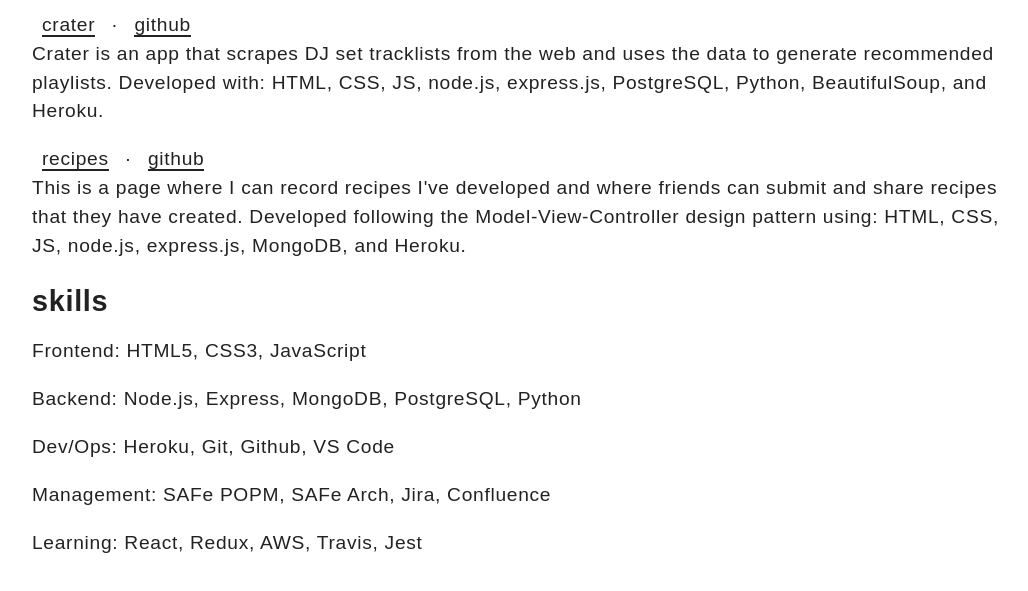
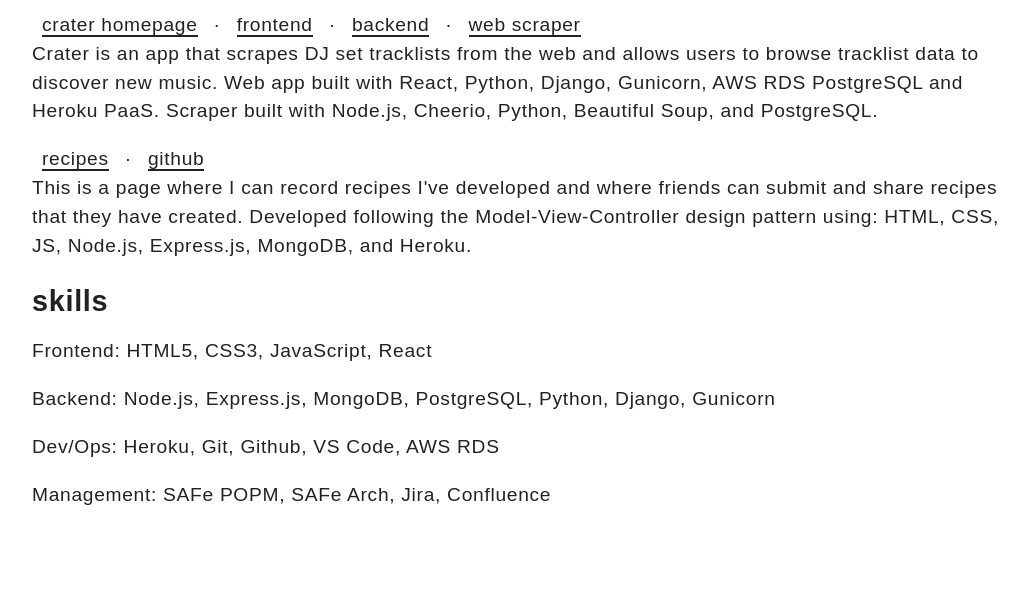
Before and after one commit to drex04/personal-website, a website: page public/projects.html in a window 1280 px wide. Shown: the part 141-732 px from the top of the page, without its empty margins (110-1138 px from the left). Drawn offline with Linux system fonts and the light colour scheme.

Commit message:
updated projects page

```diff
--- a/public/projects.html
+++ b/public/projects.html
@@ -15,22 +15,23 @@
             <h1><a href="index.html">drew's</a> &#9670; projects</h1>
             <h2>projects</h2>
             <p>
-                <a href="http://crater.drewnollsch.com" target="_blank">crater</a> &middot; <a href="https://github.com/drex04/crater-music-app" target="_blank">github</a> <br>
-                Crater is an app that scrapes DJ set tracklists from the web and uses the data to generate recommended playlists. Developed with: HTML, CSS, JS, node.js, express.js, PostgreSQL, Python, BeautifulSoup, and Heroku.
+                <a href="https://crater-frontend.herokuapp.com/" target="_blank">crater homepage</a> &middot; <a href="https://github.com/drex04/crater-frontend" target="_blank">frontend</a> &middot; <a href="https://github.com/drex04/crater-web-app" target="_blank">backend</a> &middot; <a href="https://github.com/drex04/crater-scraper" target="_blank">web scraper</a><br>
+                Crater is an app that scrapes DJ set tracklists from the web and allows users to browse tracklist data to discover new music.
+                Web app built with React, Python, Django, Gunicorn, AWS RDS PostgreSQL and Heroku PaaS.
+                Scraper built with Node.js, Cheerio, Python, Beautiful Soup, and PostgreSQL.
             </p>
             <p>
                 <a href="recipes.html" target="_blank">recipes</a> &middot; <a href="https://github.com/drex04/personal-website" target="_blank">github</a><br>
-                This is a page where I can record recipes I've developed and where friends can submit and share recipes that they have created. Developed following the Model-View-Controller design pattern using: HTML, CSS, JS, node.js, express.js, MongoDB, and Heroku.
+                This is a page where I can record recipes I've developed and where friends can submit and share recipes that they have created. Developed following the Model-View-Controller design pattern using: HTML, CSS, JS, Node.js, Express.js, MongoDB, and Heroku.
             </p>
         </section>
 
         <section>
             <h2>skills</h2>
-            <p>Frontend: HTML5, CSS3, JavaScript</p>
-            <p>Backend: Node.js, Express, MongoDB, PostgreSQL, Python</p>
-            <p>Dev/Ops: Heroku, Git, Github, VS Code</p>
+            <p>Frontend: HTML5, CSS3, JavaScript, React</p>
+            <p>Backend: Node.js, Express.js, MongoDB, PostgreSQL, Python, Django, Gunicorn</p>
+            <p>Dev/Ops: Heroku, Git, Github, VS Code, AWS RDS</p>
             <p>Management: SAFe POPM, SAFe Arch, Jira, Confluence</p>
-            <p>Learning: React, Redux, AWS, Travis, Jest</p>
 
             <!-- Could arrange them in a grid, with a button, "Details". On click, it moves the elements into a X-Y scatter plot. Y axis is Layer (front to devops) and X axis is skill level (Confident, Comfortable, Learning) -->
 
```
Also changed, not shown: public/index.html (+0 -1 lines).
